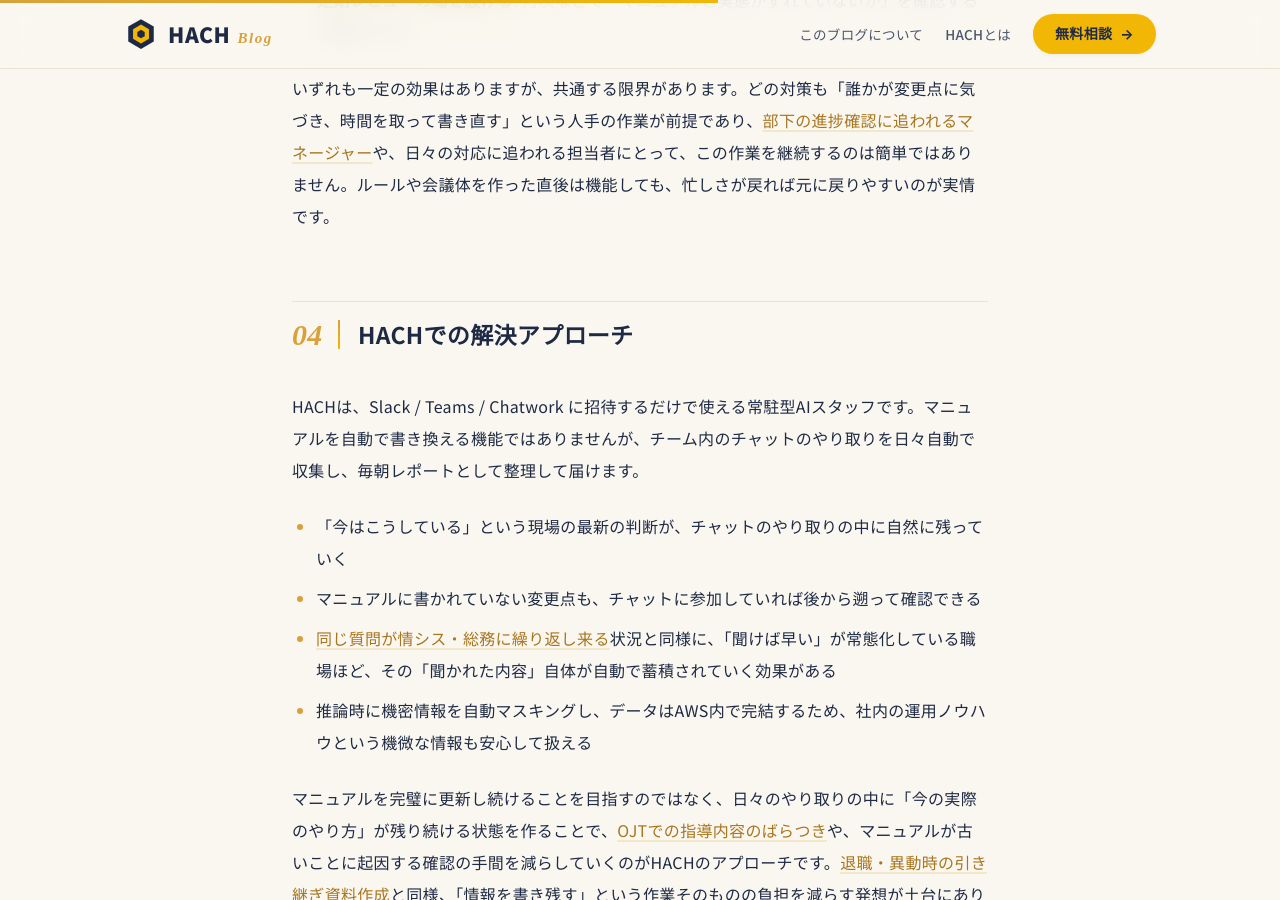
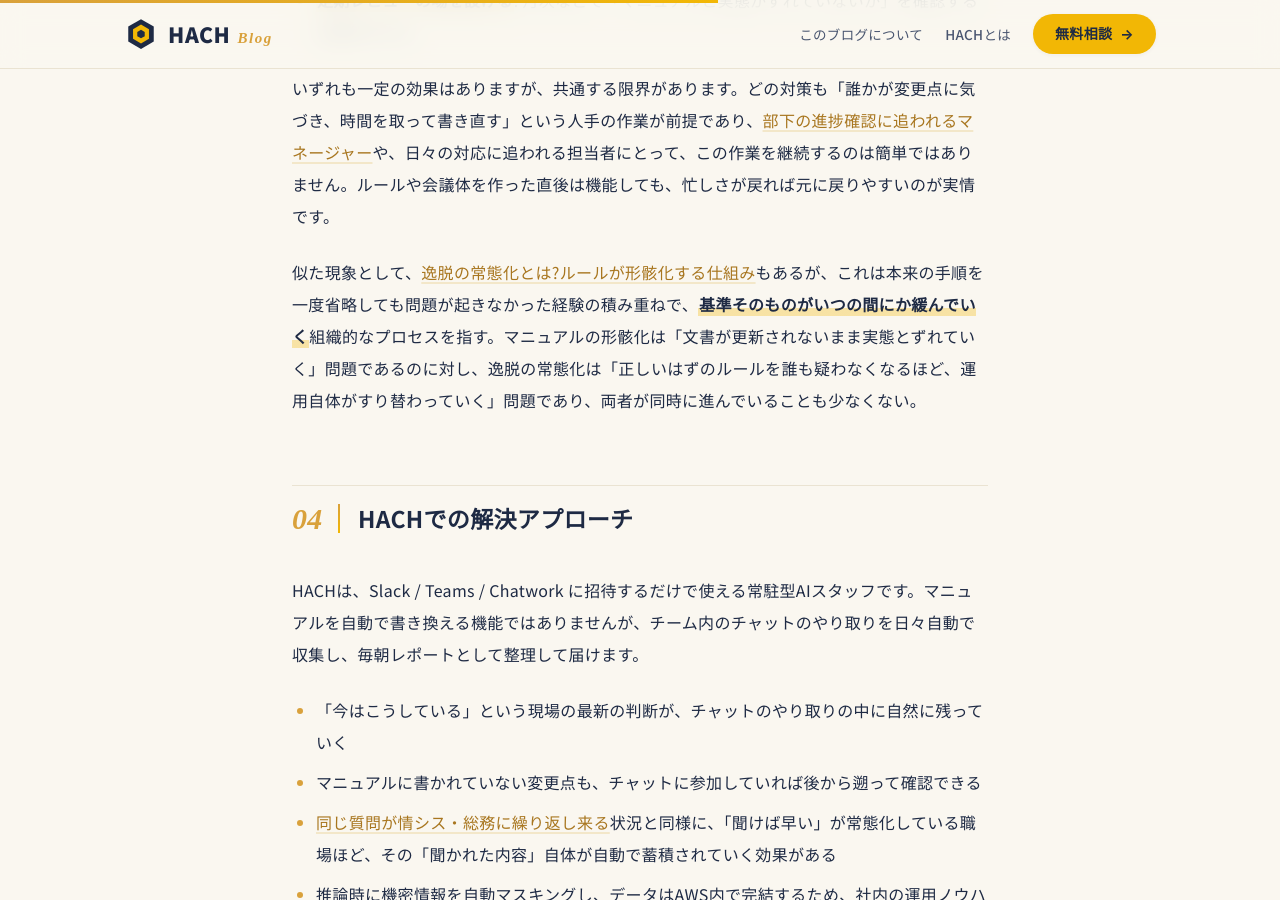
Before and after one commit to ismweb-ai/hach-blog, a Jekyll site: the page built from _posts/2026-08-11-manual-koushin-sarenai-jittai-chigau-zokujinka-ai.md, in a window 1280 px wide and 900 px high, scrolled down 2293 px. Built offline with Jekyll 4.4.1, drawn with Linux system fonts in a browser that asks for light colours; some web fonts are replaced.

Commit message:
improve: 長期孤立記事(理解の錯覚IOED・逸脱の常態化)への内部リンクを既存記事2本に追加

```diff
--- a/_posts/2026-08-11-manual-koushin-sarenai-jittai-chigau-zokujinka-ai.md
+++ b/_posts/2026-08-11-manual-koushin-sarenai-jittai-chigau-zokujinka-ai.md
@@ -38,6 +38,8 @@ category: 業務効率化
 
 いずれも一定の効果はありますが、共通する限界があります。どの対策も「誰かが変更点に気づき、時間を取って書き直す」という人手の作業が前提であり、[部下の進捗確認に追われるマネージャー](/2026/07/manager-shinchoku-kakunin-futan-ai/)や、日々の対応に追われる担当者にとって、この作業を継続するのは簡単ではありません。ルールや会議体を作った直後は機能しても、忙しさが戻れば元に戻りやすいのが実情です。
 
+似た現象として、[逸脱の常態化とは?ルールが形骸化する仕組み](/2026/10/itsudatsu-no-joutaika-normalization-of-deviance-kijun-keishikika-fuan/)もあるが、これは本来の手順を一度省略しても問題が起きなかった経験の積み重ねで、**基準そのものがいつの間にか緩んでいく**組織的なプロセスを指す。マニュアルの形骸化は「文書が更新されないまま実態とずれていく」問題であるのに対し、逸脱の常態化は「正しいはずのルールを誰も疑わなくなるほど、運用自体がすり替わっていく」問題であり、両者が同時に進んでいることも少なくない。
+
 ## HACHでの解決アプローチ
 
 HACHは、Slack / Teams / Chatwork に招待するだけで使える常駐型AIスタッフです。マニュアルを自動で書き換える機能ではありませんが、チーム内のチャットのやり取りを日々自動で収集し、毎朝レポートとして整理して届けます。
```
Also changed, not shown: _posts/2026-10-13-chishiki-no-noroi-curse-of-knowledge-hikitsugi-zokujinka-fuan.md (+2 -0 lines).
